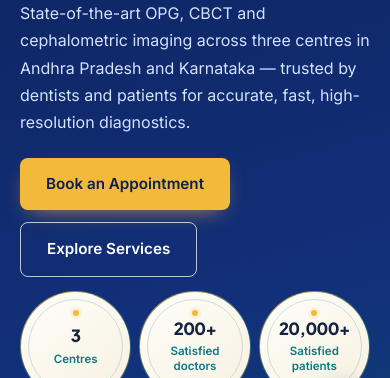
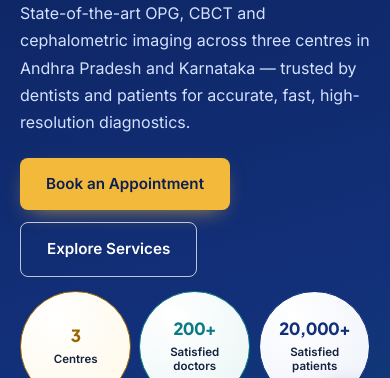
Before and after one commit to rkdentvue/rk-dentvue, a plain HTML site: page index.html in a window 390 px wide. Shown: the part 318-696 px from the top of the page. Drawn offline with Linux system fonts and the light colour scheme.

Commit message:
animation changes and phone number changes

```diff
--- a/css/style.css
+++ b/css/style.css
@@ -284,11 +284,11 @@ p{margin:0 0 16px}
 .gallery img{width:100%;height:260px;object-fit:cover;border-radius:var(--r);transition:transform .3s}
 .gallery img:hover{transform:scale(1.02)}
 .stats-grid{display:grid;grid-template-columns:repeat(3,minmax(0,1fr));gap:clamp(8px,2vw,16px);width:min(100%,480px);margin-top:0}
-.stat-item{position:relative;isolation:isolate;aspect-ratio:1;min-width:0;display:flex;flex-direction:column;align-items:center;justify-content:center;gap:6px;padding:12px;border:1px solid transparent;border-radius:50%;background:linear-gradient(145deg,#fffefa,#f6f0df) padding-box,linear-gradient(145deg,rgba(var(--accent-rgb),.9),rgba(var(--primary-2-rgb),.58) 58%,rgba(var(--accent-rgb),.55)) border-box;text-align:center}
-.stat-item::before{content:"";position:absolute;inset:7px;z-index:-1;border:1px solid rgba(var(--primary-2-rgb),.2);border-radius:50%;pointer-events:none}
-.stat-item::after{content:"";position:absolute;top:17%;left:50%;width:6px;height:6px;border-radius:50%;background:var(--accent);box-shadow:0 0 0 3px rgba(var(--accent-rgb),.13);transform:translateX(-50%)}
-.stat-item strong{font-family:var(--f-display);font-size:clamp(1.05rem,3.8vw,1.6rem);font-weight:800;letter-spacing:-.035em;line-height:1.1;color:var(--ink);white-space:nowrap}
-.stat-item span{max-width:10ch;margin-top:0;color:var(--primary-2);font-size:clamp(.72rem,2.7vw,.86rem);font-weight:700;line-height:1.25;text-align:center}
+.stat-item{--stat-accent:var(--accent-strong);--stat-wash:#fff8e6;aspect-ratio:1;min-width:0;display:flex;flex-direction:column;align-items:center;justify-content:center;gap:7px;padding:12px;border:1.5px solid var(--stat-accent);border-radius:50%;background:radial-gradient(circle at 32% 24%,#fff 0%,var(--stat-wash) 100%);text-align:center}
+.stat-item:nth-child(2){--stat-accent:var(--primary-2);--stat-wash:#e8f5f4}
+.stat-item:nth-child(3){--stat-accent:var(--primary);--stat-wash:#edf1fa}
+.stat-item strong{font-family:var(--f-display);font-size:clamp(1.05rem,3.8vw,1.6rem);font-weight:800;letter-spacing:-.035em;line-height:1.1;color:var(--stat-accent);white-space:nowrap}
+.stat-item span{max-width:10ch;margin-top:0;color:var(--ink);font-size:clamp(.72rem,2.7vw,.86rem);font-weight:650;line-height:1.25;text-align:center}
 @media (max-width:640px){.hero{padding:112px 0 52px}.hero-grid{gap:28px}.hero .img-carousel .track{height:clamp(220px,64vw,280px)}.hero-desc{font-size:1rem;margin-bottom:22px}.hero-cta{margin-bottom:14px}.stats-grid{gap:8px}}
 .imaging-section{background:var(--bg-2)}
 .imaging-section .section-head{margin-bottom:28px}
--- a/index.html
+++ b/index.html
@@ -13,7 +13,7 @@
 <link rel="preconnect" href="https://fonts.googleapis.com">
 <link rel="preconnect" href="https://fonts.gstatic.com" crossorigin>
 <link href="https://fonts.googleapis.com/css2?family=Plus+Jakarta+Sans:wght@400;500;600;700;800&family=Inter:wght@300;400;500;600&family=JetBrains+Mono:wght@400;500&display=swap" rel="stylesheet">
-<link rel="stylesheet" href="css/style.css?v=31">
+<link rel="stylesheet" href="css/style.css?v=32">
 </head>
 <body>
 <nav class="nav" id="nav">
@@ -469,6 +469,6 @@
     <span class="whatsapp-icon"><svg viewBox="0 0 24 24" fill="none" stroke="currentColor" stroke-width="2" stroke-linecap="round" stroke-linejoin="round" aria-hidden="true"><path d="M7.9 20A9 9 0 1 0 4 16.1L2 22Z"></path></svg></span>
     <span class="whatsapp-text">WhatsApp Us</span>
   </a>
-<script src="js/main.js?v=5"></script>
+<script src="js/main.js?v=6"></script>
 </body>
 </html>
--- a/js/main.js
+++ b/js/main.js
@@ -3,17 +3,15 @@
     if (!('IntersectionObserver' in window) || window.matchMedia('(prefers-reduced-motion: reduce)').matches) return;
 
     const revealItems = document.querySelectorAll(
-      '.section > .container > .eyebrow, .section-head > h2, .section-head > .lead, .service-card, .imaging-tile, .process-step, .why-card, .branch, .trust-item, .appt-card'
+      '.section > .container > .eyebrow, .section-head > h2, .section-head > .lead, .service-card, .imaging-tile, .process-step, .why-card, .branch, .trust-item, .appt-card, .stat-item'
     );
     if (!revealItems.length) return;
 
-    const observer = new IntersectionObserver(function (entries, currentObserver) {
+    const observer = new IntersectionObserver(function (entries) {
       entries.forEach(function (entry) {
-        if (!entry.isIntersecting) return;
-        entry.target.classList.add('is-visible');
-        currentObserver.unobserve(entry.target);
+        entry.target.classList.toggle('is-visible', entry.isIntersecting);
       });
-    }, { threshold: 0.12, rootMargin: '0px 0px -24px 0px' });
+    }, { threshold: 0.08, rootMargin: '0px 0px -24px 0px' });
 
     revealItems.forEach(function (item) {
       const siblingIndex = Array.prototype.indexOf.call(item.parentElement.children, item);
```
Also changed, not shown: appointment.html (+2 -2 lines).
